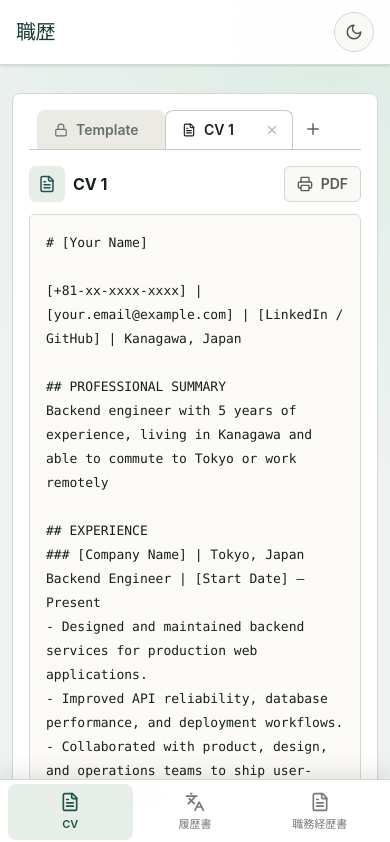
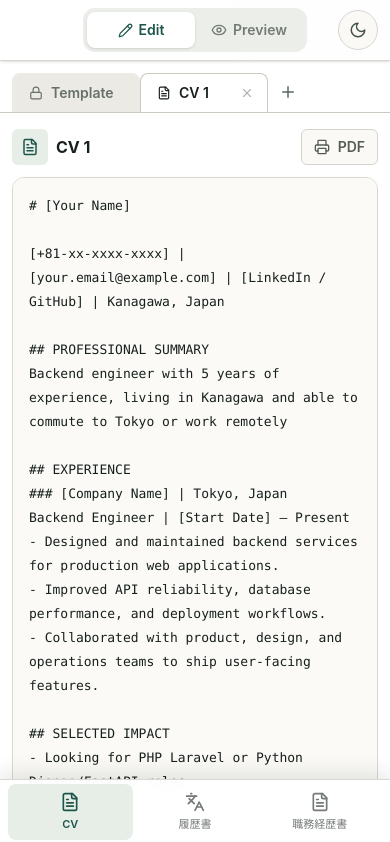
Before and after one commit to AlpaarX/shokureki, a React (Vite) app: page / in a window 390 px wide. Shown: the top 842 px of the page. Built offline with nearby package versions, Linux system fonts and the light colour scheme.

Commit message:
Add mobile edit and preview modes

```diff
--- a/src/App.jsx
+++ b/src/App.jsx
@@ -30,6 +30,7 @@ function loadDocuments() {
 export default function App() {
   const [documents, setDocuments] = useState(loadDocuments);
   const [documentTab, setDocumentTab] = useState(documentTabFromLocation);
+  const [mobileViewMode, setMobileViewMode] = useState("edit");
 
   useEffect(() => {
     window.localStorage.setItem(STORAGE_KEY, JSON.stringify(documents));
@@ -58,10 +59,11 @@ export default function App() {
 
   return (
     <main className="app-shell min-h-screen">
-      <Header />
+      <Header mobileViewMode={mobileViewMode} onMobileViewModeChange={setMobileViewMode} />
       <ProfileView
         documents={documents}
         documentTab={documentTab}
+        mobileViewMode={mobileViewMode}
         onDocumentTabChange={selectDocumentTab}
         onDocumentsChange={setDocuments}
       />
--- a/src/components/Header.jsx
+++ b/src/components/Header.jsx
@@ -1,5 +1,5 @@
-import React, { useEffect, useRef, useState } from "react";
-import { Moon, Sun } from "lucide-react";
+import React, { useEffect, useState } from "react";
+import { Eye, Moon, Pencil, Sun } from "lucide-react";
 
 const THEME_KEY = "shokureki.theme";
 
@@ -9,10 +9,8 @@ function initialTheme() {
   return window.matchMedia("(prefers-color-scheme: dark)").matches ? "dark" : "light";
 }
 
-export default function Header() {
+export default function Header({ mobileViewMode, onMobileViewModeChange }) {
   const [theme, setTheme] = useState(initialTheme);
-  const [visible, setVisible] = useState(true);
-  const previousScrollY = useRef(window.scrollY);
 
   useEffect(() => {
     document.documentElement.dataset.theme = theme;
@@ -20,45 +18,42 @@ export default function Header() {
     window.localStorage.setItem(THEME_KEY, theme);
   }, [theme]);
 
-  useEffect(() => {
-    let frameId = null;
-
-    const updateVisibility = () => {
-      const currentScrollY = Math.max(0, window.scrollY);
-      const movement = currentScrollY - previousScrollY.current;
-
-      if (currentScrollY < 24) setVisible(true);
-      else if (movement > 0) setVisible(false);
-      else if (movement < 0) setVisible(true);
-
-      previousScrollY.current = currentScrollY;
-      frameId = null;
-    };
-
-    const handleScroll = () => {
-      if (frameId === null) frameId = window.requestAnimationFrame(updateVisibility);
-    };
-
-    window.addEventListener("scroll", handleScroll, { passive: true });
-    return () => {
-      window.removeEventListener("scroll", handleScroll);
-      if (frameId !== null) window.cancelAnimationFrame(frameId);
-    };
-  }, []);
-
   const nextTheme = theme === "light" ? "dark" : "light";
 
   return (
-    <header
-      className={[
-        "sticky top-0 z-50 border-b border-[#d8d7d0] bg-white/95 px-[clamp(16px,3vw,40px)] py-3 shadow-sm backdrop-blur transition-transform duration-300 dark:border-[#303b35] dark:bg-[#18201c]/95",
-        visible ? "translate-y-0" : "-translate-y-full",
-      ].join(" ")}
-    >
-      <div className="mx-auto flex max-w-[1800px] items-center gap-3">
-        <h1 className="truncate text-xl font-bold tracking-tight text-[#173b36] dark:text-[#edf3ef]">職歴</h1>
+    <header className="sticky top-0 z-50 border-b border-[#d8d7d0] bg-white/95 px-[clamp(12px,3vw,40px)] py-2 shadow-sm backdrop-blur dark:border-[#303b35] dark:bg-[#18201c]/95">
+      <div className="mx-auto grid max-w-[1800px] grid-cols-[40px_minmax(0,1fr)_40px] items-center gap-2">
+        <span aria-hidden="true" />
+        <div className="mx-auto hidden w-full max-w-56 grid-cols-2 rounded-xl bg-[#eceeea] p-1 dark:bg-[#101511] max-md:grid">
+          <button
+            className={[
+              "flex h-9 items-center justify-center gap-1.5 rounded-lg text-sm font-semibold transition",
+              mobileViewMode === "edit"
+                ? "bg-white text-[#1e554a] shadow-sm dark:bg-[#26322c] dark:text-[#a8d9c6]"
+                : "text-[#747a76] dark:text-[#9ca9a2]",
+            ].join(" ")}
+            type="button"
+            onClick={() => onMobileViewModeChange("edit")}
+            aria-pressed={mobileViewMode === "edit"}
+          >
+            <Pencil size={15} /> Edit
+          </button>
+          <button
+            className={[
+              "flex h-9 items-center justify-center gap-1.5 rounded-lg text-sm font-semibold transition",
+              mobileViewMode === "preview"
+                ? "bg-white text-[#1e554a] shadow-sm dark:bg-[#26322c] dark:text-[#a8d9c6]"
+                : "text-[#747a76] dark:text-[#9ca9a2]",
+            ].join(" ")}
+            type="button"
+            onClick={() => onMobileViewModeChange("preview")}
+            aria-pressed={mobileViewMode === "preview"}
+          >
+            <Eye size={16} /> Preview
+          </button>
+        </div>
         <button
-          className="ml-auto grid h-10 w-10 flex-none place-items-center rounded-full border border-[#d5d4ce] bg-[#faf9f5] text-[#45514b] transition hover:border-[#6c897e] hover:text-[#1e554a] dark:border-[#39453f] dark:bg-[#111713] dark:text-[#d4ddd7] dark:hover:border-[#739889] dark:hover:text-[#a8d9c6]"
+          className="grid h-10 w-10 place-items-center rounded-full border border-[#d5d4ce] bg-[#faf9f5] text-[#45514b] transition hover:border-[#6c897e] hover:text-[#1e554a] dark:border-[#39453f] dark:bg-[#111713] dark:text-[#d4ddd7] dark:hover:border-[#739889] dark:hover:text-[#a8d9c6]"
           type="button"
           onClick={() => setTheme(nextTheme)}
           title={`Switch to ${nextTheme} theme`}
--- a/src/components/ProfileView.jsx
+++ b/src/components/ProfileView.jsx
@@ -559,6 +559,7 @@ function addMissingTemplates(library, sourceText) {
 export default function ProfileView({
   documents,
   documentTab,
+  mobileViewMode,
   onDocumentTabChange,
   onDocumentsChange,
 }) {
@@ -569,6 +570,8 @@ export default function ProfileView({
   );
   const [renamingVersionId, setRenamingVersionId] = useState(null);
   const [versionNameDraft, setVersionNameDraft] = useState("");
+  const mobileEditorClass = mobileViewMode === "edit" ? "" : "max-md:hidden";
+  const mobilePreviewClass = mobileViewMode === "preview" ? "" : "max-md:hidden";
   const activeVersion = (type) => {
     const versions = library[type];
     return versions.find((version) => version.id === library.active?.[type]) || versions[0];
@@ -721,11 +724,11 @@ export default function ProfileView({
   };
 
   return (
-    <section className="mx-auto grid min-w-0 max-w-[1800px] gap-5 overflow-hidden px-[clamp(12px,2vw,28px)] py-7 text-[#17201d] dark:text-[#edf3ef] max-md:pb-24">
-      <section className="min-w-0 max-w-full overflow-hidden rounded-lg border border-[#d8d7d0] bg-white p-4 dark:border-[#303b35] dark:bg-[#18201c]">
+    <section className="mx-auto grid min-w-0 max-w-[1800px] gap-5 overflow-hidden px-[clamp(12px,2vw,28px)] py-7 text-[#17201d] dark:text-[#edf3ef] max-md:px-0 max-md:py-0 max-md:pb-24">
+      <section className="min-w-0 max-w-full overflow-hidden rounded-lg border border-[#d8d7d0] bg-white p-4 dark:border-[#303b35] dark:bg-[#18201c] max-md:rounded-none max-md:border-x-0 max-md:border-t-0 max-md:p-3">
         <DocumentNavigation activeTab={documentTab} onChange={onDocumentTabChange} />
 
-        <div className="document-version-tabs mb-4 flex min-w-0 items-end overflow-x-auto overflow-y-hidden border-b border-[#cbc9c1] px-2 dark:border-[#3b4841]">
+        <div className="document-version-tabs mb-4 flex min-w-0 items-end overflow-x-auto overflow-y-hidden border-b border-[#cbc9c1] px-2 dark:border-[#3b4841] max-md:-mx-3 max-md:px-3">
           {library[documentTab].map((version) => {
             const selected = activeVersion(documentTab).id === version.id;
             return (
@@ -829,7 +832,7 @@ export default function ProfileView({
           </div>
           <div className="grid grid-cols-2 gap-3 max-lg:grid-cols-1">
             <textarea
-              className="min-h-[620px] resize-y rounded-md border border-[#d8d7d0] bg-[#fbfaf7] p-4 font-mono text-[13px] leading-6 text-[#17201d] outline-none focus:border-[#6c897e] focus:ring-4 focus:ring-[#1e554a]/10 dark:border-[#303b35] dark:bg-[#111713] dark:text-[#edf3ef]"
+              className={`${mobileEditorClass} min-h-[620px] resize-y rounded-md border border-[#d8d7d0] bg-[#fbfaf7] p-4 font-mono text-[13px] leading-6 text-[#17201d] outline-none focus:border-[#6c897e] focus:ring-4 focus:ring-[#1e554a]/10 dark:border-[#303b35] dark:bg-[#111713] dark:text-[#edf3ef] max-md:min-h-[calc(100dvh-220px)] max-md:rounded-xl`}
               value={cvMarkdown}
               onChange={(event) => updateVersion("cv", { content: event.target.value })}
               onKeyDown={(event) => {
@@ -839,7 +842,7 @@ export default function ProfileView({
               }}
               aria-label="CV Markdown editor"
             />
-            <div className="a4-preview-stage">
+            <div className={`${mobilePreviewClass} a4-preview-stage max-md:rounded-none max-md:border-0 max-md:p-0`}>
               <div className="mb-2 flex items-center gap-2 text-xs font-bold uppercase tracking-wide text-[#747a76]">
                 <Eye size={14} /> A4 preview
               </div>
@@ -875,7 +878,7 @@ export default function ProfileView({
             </button>
           </div>
           <div className="grid grid-cols-[minmax(260px,360px)_minmax(0,1fr)] gap-3 max-lg:grid-cols-1">
-            <div className="grid max-h-[720px] gap-3 overflow-y-auto pr-1">
+            <div className={`${mobileEditorClass} grid max-h-[720px] gap-3 overflow-y-auto pr-1 max-md:max-h-none max-md:overflow-visible max-md:pr-0`}>
               <Field label="作成日" value={rirekisho.date} onChange={(value) => updateRirekisho("date", value)} />
               <label className="grid gap-1.5">
                 <span className="text-xs font-bold uppercase tracking-wide text-[#747a76] dark:text-[#9ca9a2]">証明写真</span>
@@ -914,7 +917,7 @@ export default function ProfileView({
               <Field label="自己PR" value={rirekisho.selfPr} onChange={(value) => updateRirekisho("selfPr", value)} multiline />
               <Field label="本人希望欄" value={rirekisho.requests} onChange={(value) => updateRirekisho("requests", value)} multiline />
             </div>
-            <div className="a4-preview-stage">
+            <div className={`${mobilePreviewClass} a4-preview-stage max-md:rounded-none max-md:border-0 max-md:p-0`}>
               <div className="a4-preview-page text-[#17201d]">
                 <div
                   className="rirekisho-preview"
@@ -947,7 +950,7 @@ export default function ProfileView({
             </button>
           </div>
           <div className="grid grid-cols-[minmax(260px,380px)_minmax(0,1fr)] gap-3 max-lg:grid-cols-1">
-            <div className="grid max-h-[720px] gap-3 overflow-y-auto pr-1">
+            <div className={`${mobileEditorClass} grid max-h-[720px] gap-3 overflow-y-auto pr-1 max-md:max-h-none max-md:overflow-visible max-md:pr-0`}>
               <Field label="作成日" value={shokumu.date} onChange={(value) => updateShokumu("date", value)} />
               <Field label="氏名" value={shokumu.name} onChange={(value) => updateShokumu("name", value)} />
               <Field label="職務要約" value={shokumu.summary} onChange={(value) => updateShokumu("summary", value)} multiline />
@@ -990,7 +993,7 @@ export default function ProfileView({
               <Field label="自己PR" value={shokumu.selfPr} onChange={(value) => updateShokumu("selfPr", value)} multiline />
               <Field label="資格・語学" value={shokumu.certifications} onChange={(value) => updateShokumu("certifications", value)} multiline />
             </div>
-            <div className="a4-preview-stage">
+            <div className={`${mobilePreviewClass} a4-preview-stage max-md:rounded-none max-md:border-0 max-md:p-0`}>
               <article className="a4-preview-page text-sm leading-6 text-[#17201d]">
                 <div
                   className="cv-preview shokumu-preview"
```
